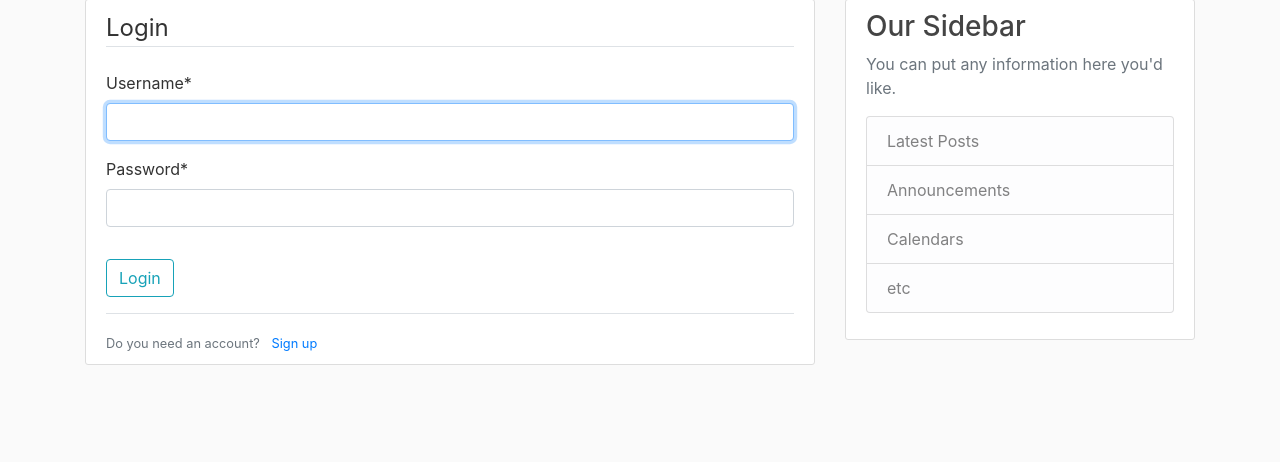
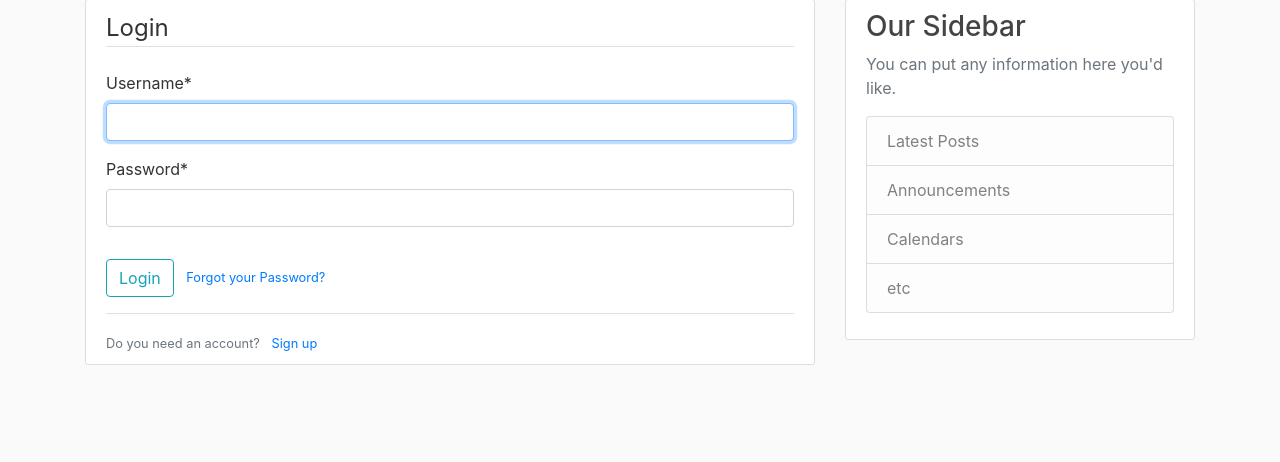
Before and after one commit to Edthedeveloper2000/Django_blog, a Django app: page /login/ in a window 1280 px wide. Shown: the part 81-543 px from the top of the page. Run offline with Django 3.2, Linux system fonts and the light colour scheme; some libraries are stand-ins or nearby versions.

Commit message:
adicionado link para reconfigurar a senha

```diff
--- a/user/templates/user/login.html
+++ b/user/templates/user/login.html
@@ -10,6 +10,7 @@
                  </fieldset>
                  <div class="form-group">
                     <button class="btn btn-outline-info" type="submit">Login</button>
+                    <small class="text-muted ml-2"><a href="{% url 'password_reset' %}">Forgot your Password?</a></small>
                  </div>
             </form>
             <div class="border-top pt-3">
```
